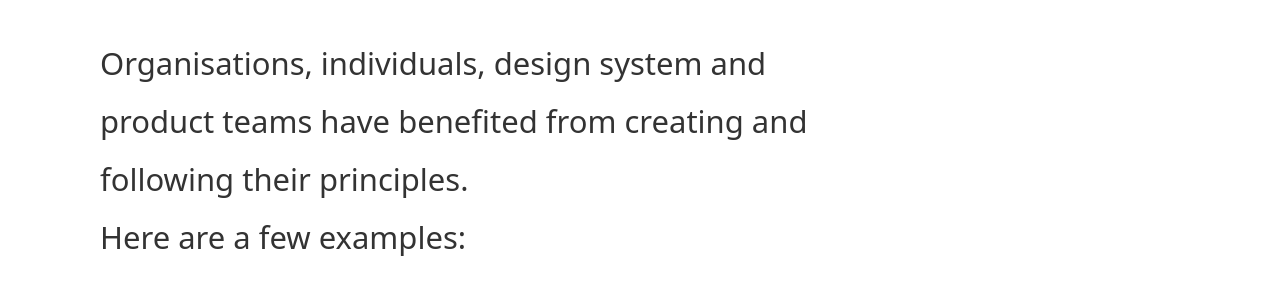
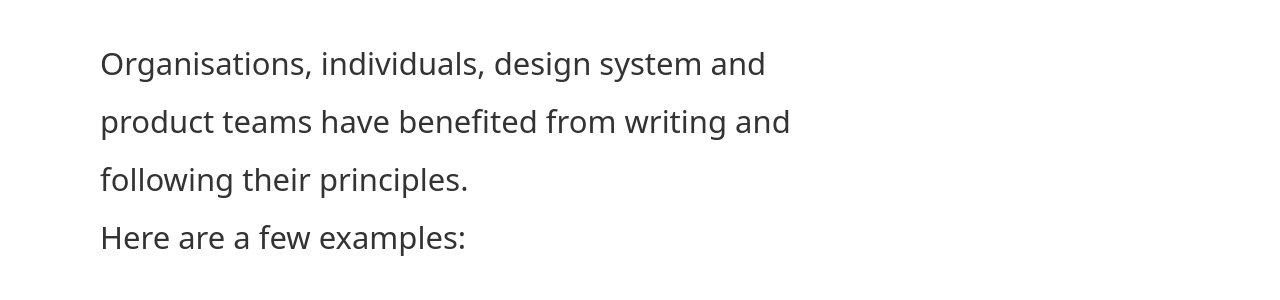
Before and after one commit to benbrignell/principles.design, a Jekyll site: the page built from index.html, in a window 1280 px wide and 900 px high, scrolled down 1647 px. Shown: the part 218-518 px from the top of the window. Built offline with Jekyll 4.4.1, drawn with Linux system fonts in a browser that asks for light colours; comment, search, counter and statistics services are not loaded.

Commit message:
revert unnecessary text changes

```diff
--- a/_layouts/book.html
+++ b/_layouts/book.html
@@ -4,7 +4,7 @@ layout: default
 <div class="wrapper">
     <header class="post-header">
       <h1 class="post-title">{{ page.title }}</h1>
-      <p class="h3 mtn bold">I'm creating a book on design principles for release on paperback and eBook in 2019.</p>
+      <p class="h3 mtn bold">I'm writing a book on design principles for release on paperback and eBook in 2019.</p>
 
     </header>
 </div>
--- a/_layouts/home.html
+++ b/_layouts/home.html
@@ -16,7 +16,7 @@
 
         {% include info-block.html title="Why use them?" description="Applying design principles fosters a cohesive problem-solving approach, promoting efficiency, consistency and user-centricity." %}
 
-        {% include info-block.html title="Who uses them?" description="Organisations, individuals, design system and product teams have benefited from creating and following their principles.<br>Here are a few examples:" %}
+        {% include info-block.html title="Who uses them?" description="Organisations, individuals, design system and product teams have benefited from writing and following their principles.<br>Here are a few examples:" %}
       </div>
 
           {% include block-grid-featured.html%}
```
